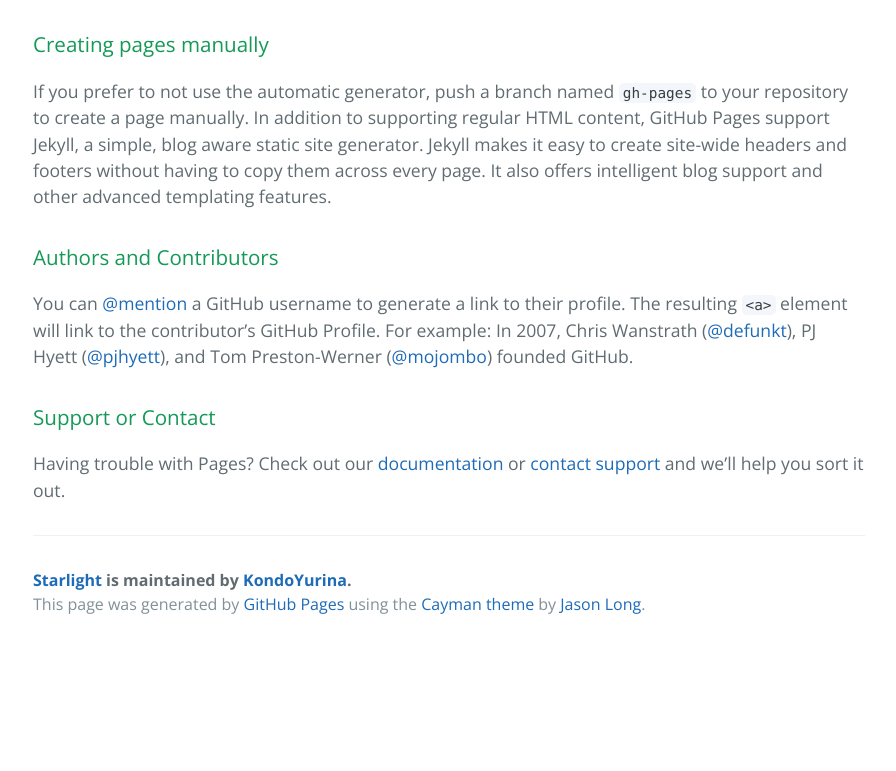
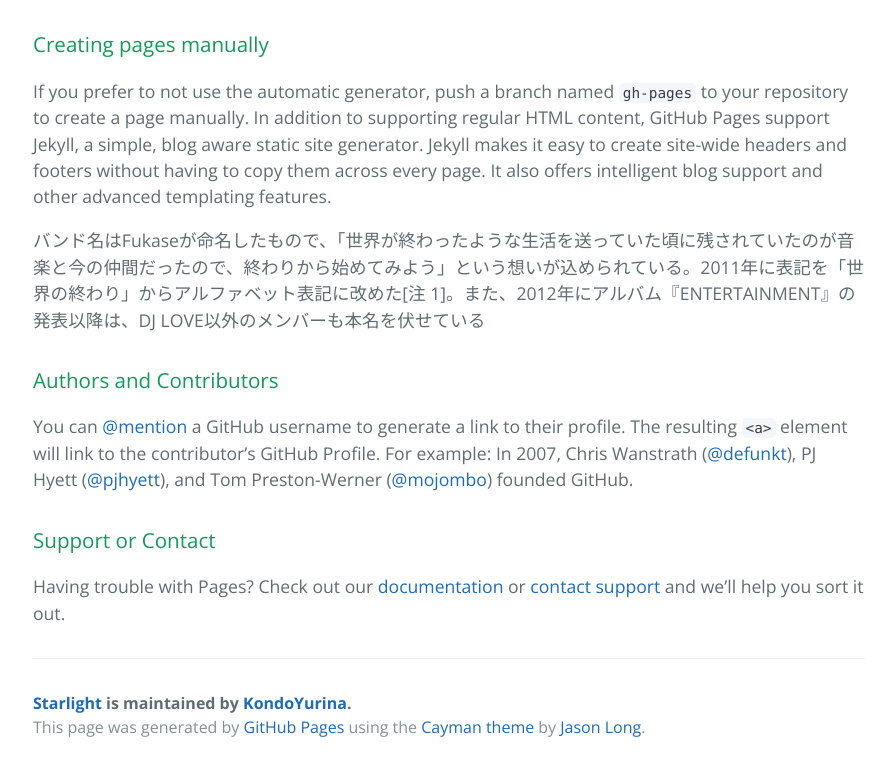
Before and after one commit to uwoto/starlight, a plain HTML site: page index.html in a window 1280 px wide. Shown: the part 711-1482 px from the top of the page, without its empty margins (191-1087 px from the left). Before the commit the page ends 1359 px from the top, so only its background shows below. Drawn offline with nearby package versions, Linux system fonts and the light colour scheme.

Commit message:
文章追加

```diff
--- a/index.html
+++ b/index.html
@@ -36,6 +36,9 @@
 
 <p>If you prefer to not use the automatic generator, push a branch named <code>gh-pages</code> to your repository to create a page manually. In addition to supporting regular HTML content, GitHub Pages support Jekyll, a simple, blog aware static site generator. Jekyll makes it easy to create site-wide headers and footers without having to copy them across every page. It also offers intelligent blog support and other advanced templating features.</p>
 
+<p>バンド名はFukaseが命名したもので、「世界が終わったような生活を送っていた頃に残されていたのが音楽と今の仲間だったので、終わりから始めてみよう」という想いが込められている。2011年に表記を「世界の終わり」からアルファベット表記に改めた[注 1]。また、2012年にアルバム『ENTERTAINMENT』の発表以降は、DJ LOVE以外のメンバーも本名を伏せている</p>
+
+
 <h3>
 <a id="authors-and-contributors" class="anchor" href="#authors-and-contributors" aria-hidden="true"><span aria-hidden="true" class="octicon octicon-link"></span></a>Authors and Contributors</h3>
 
```
